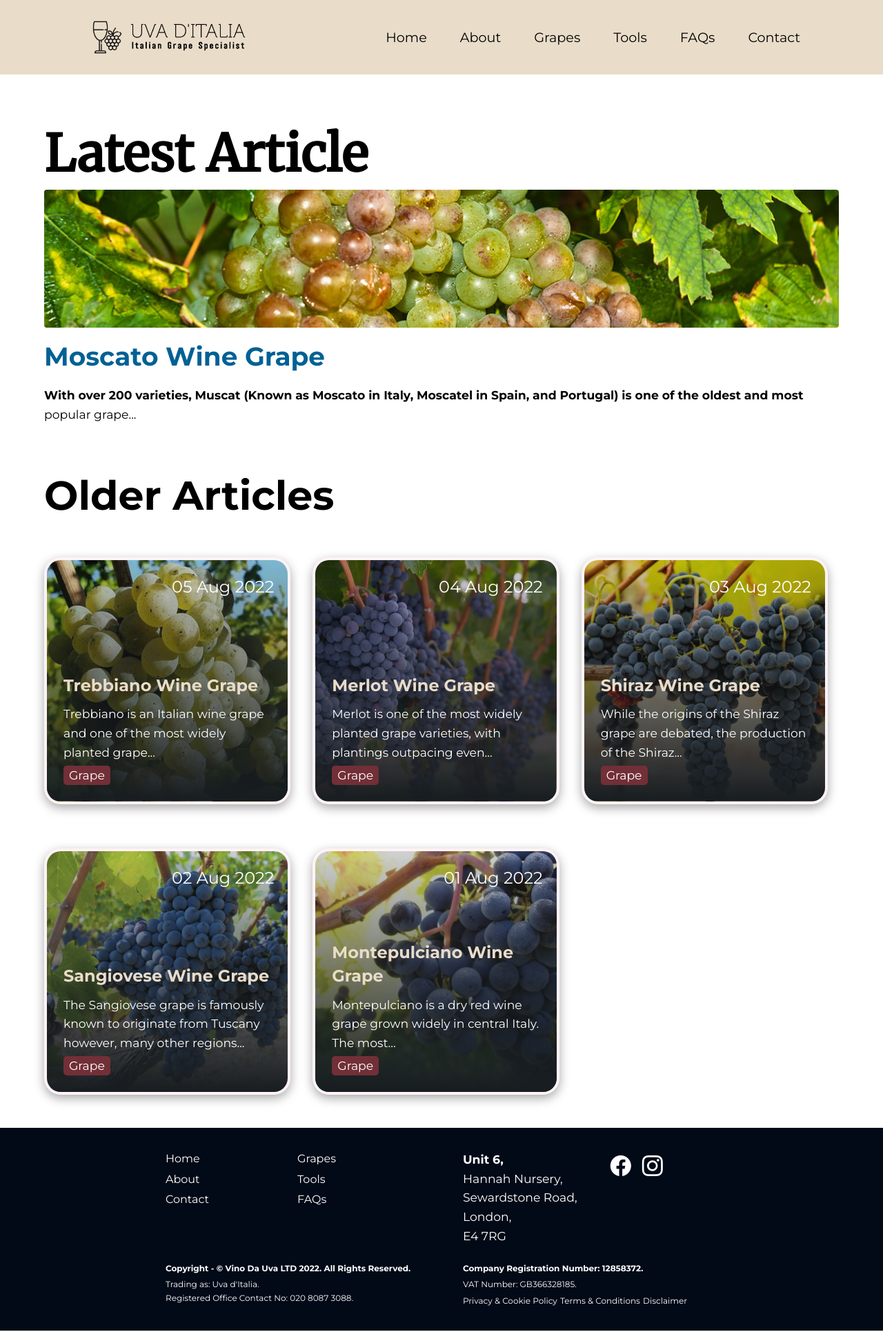
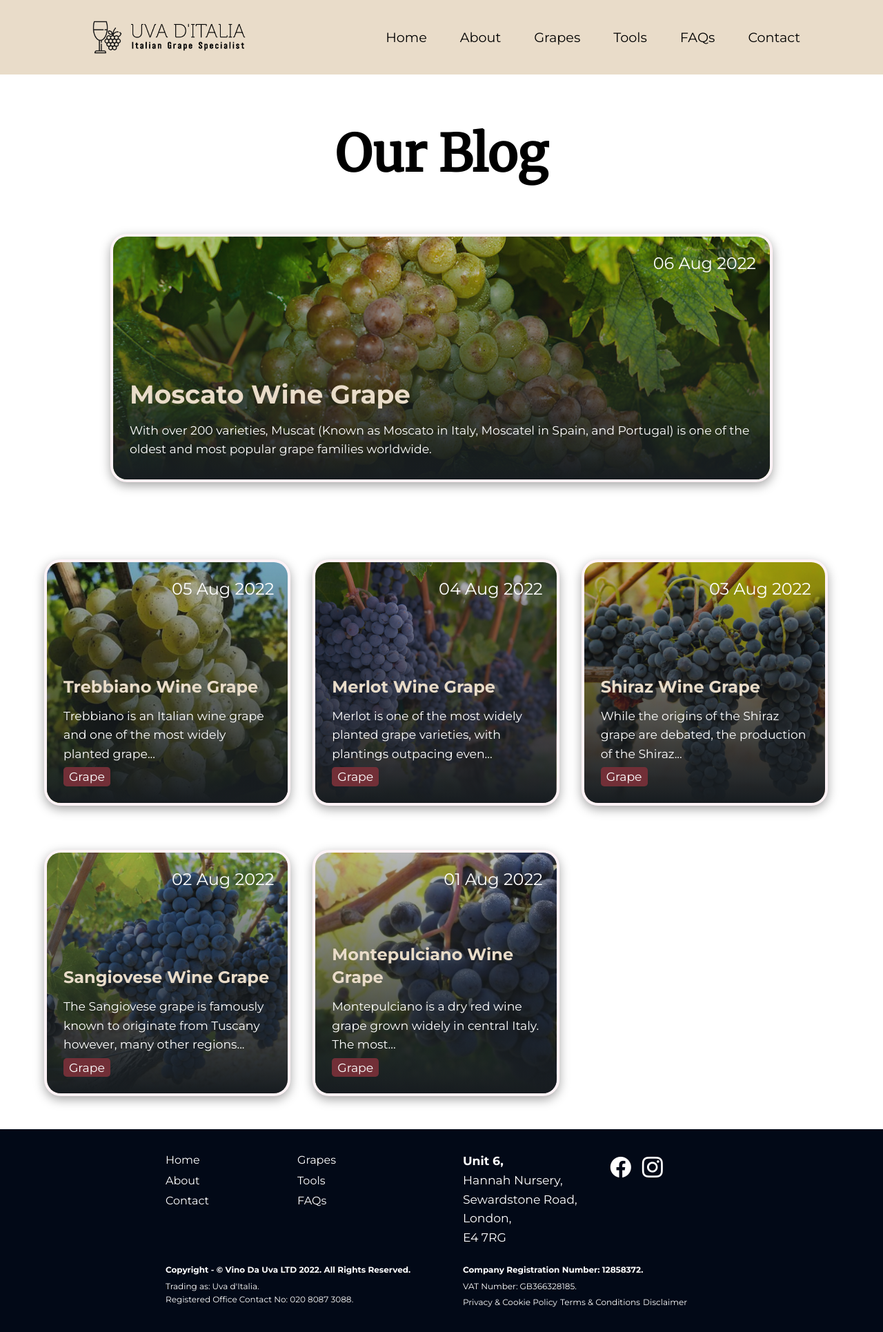
Before and after one commit to GG1982/vina-da-uva, a Jekyll site: the page built from pages/blog.html, in a window 1280 px wide. Shown: the whole page at 69% size. Built offline with Jekyll 4.4.1, drawn with Linux system fonts in a browser that asks for light colours.

Commit message:
blog layout

```diff
--- a/_sass/blog.scss
+++ b/_sass/blog.scss
@@ -1,33 +1,79 @@
 // Posts Hoempage
 
-.post__description {
+// .older-posts__body {
+    //     border-radius: var(--border-radius);
+    //     border-inline: 1px solid gainsboro;
+    //     border-block: 0;
+    //     padding: 0.5em;
+    // }
+
+    // .my-posts__img {
+        //     width: 100%;
+        //     object-fit: cover;
+        //     max-height: 200px;
+        // }
+
+
+.recent-card {
+    width: Min(100%, 40em);
+    margin-inline: auto;
+    min-height: 15em;
+    padding: 1em;
+
+    font-size: 1.5em;
+    color: #ffffff;
+    text-decoration: none;
+
+    border-radius: 1em;
+    border: rgba(255, 36, 105, 0.05) 4px solid;
+    box-shadow: rgba(0, 0, 0, 0.35) 0px 5px 15px;
+
+
+    display: flex;
+    align-items: flex-end;
+
+    overflow: hidden;
+    position: relative;
+    isolation: isolate;
+}
+
+.recent-card::after {
+    content: "";
+    inset: 0;
+    position: absolute;
+    z-index: -1;
+    background-image: linear-gradient(rgba(23, 28, 32, 0.2), rgba(23, 28, 32, 1)), var(--bg-img);
+    background-size: cover;
+    background-position: center;
+    background-repeat: no-repeat;
+    transition: 250ms ease-out;
+}
+
+@media (hover: hover) {
+    .recent-card:hover {
+        color: #fff;
+    }
+
+    .recent-card:hover::after {
+        transform: scale(1.1);
+        transition: transform 250ms ease-in;
+    }
+
+}
+
+.recent-desc {
     display: -webkit-box;
     -webkit-line-clamp: 2;
     -webkit-box-orient: vertical;
     overflow: hidden;
 }
-.older-posts__body {
-    border-radius: var(--border-radius);
-    border-inline: 1px solid gainsboro;
-    border-block: 0;
-    padding: 0.5em;
-}
-
-.my-posts__img {
-    width: 100%;
-    object-fit: cover;
-    max-height: 200px;
-}
 
 
 // Card
-
 .card {
-    // min-height: 20em;
     max-width: 20em;
     aspect-ratio: 1 / 1;
     padding: 1em;
-    /*margin: 2em;*/
 
     font-size: 1.5em;
     color: #ffffff;
@@ -51,13 +97,11 @@
     inset: 0;
     position: absolute;
     z-index: -1;
-    background-image: linear-gradient(rgba(23, 28, 32, 0.2), rgba(23, 28, 32, 1)), var(--bg-img);
+    background-image: linear-gradient(rgba(23, 28, 32, 0.3), rgba(23, 28, 32, 1)), var(--bg-img);
     background-size: cover;
     background-position: center;
     background-repeat: no-repeat;
     transition: 250ms ease-out;
-
-
 }
 
 @media (hover: hover) {
@@ -72,14 +116,14 @@
 
 }
 
-.card-title {
-    color: #e9dcc9;
-}
-
 .card-content {
     display: flex;
     flex-direction: column;
     gap: 0.35rem;
+}
+
+.card-title {
+    color: #e9dcc9;
 }
 
 .card-date {
--- a/pages/blog.html
+++ b/pages/blog.html
@@ -5,26 +5,36 @@ permalink: /blog/
 custom_css: blog
 ---
 <main class="blog-posts flex-col width-m mx-auto gap-4 padding-t-4">
+    <h1 class="mx-auto capitalize">Our Blog</h1>
     <section>
-        <h1 class="capitalize">Latest article</h1>
-        <ul class="my-posts">
+        <!-- <h2 class="capitalize">Latest article</h2> -->
+        <ul class="recent-post">
             {% for post in site.posts limit: 1 %}
-            <li class="flex-col gap-1">
+            <a class="recent-card" href="{{ post.url }}" style="--bg-img: url({{ site.baseurl }}/{{ post.image }})">
+                <div class="card-content">
+                    <h3 class="card-title font-2">{{ post.title }}</h3>
+                    <p class="recent-desc">{{ post.excerpt | truncatewords: 30 }}</p>
+                    <div class="card-date">{{ post.date | date_to_string }}</div>
+                </div>
+            </a>
+            {% endfor %}
+
+
+            <!-- <li class="flex-col gap-1">
                 <a href="{{ post.url }}">
-                    <img class="my-posts__img" src="{{ post.image }}" alt="">
+                    <img class="recent-post__img" src="{{ post.image }}" alt="">
                 </a>
-                <a href="{{ post.url }}" class="my-posts__title width-fit"><h3 class="font-2">{{ post.title }}</h3></a>
+                <a href="{{ post.url }}" class="recent-post__title width-fit"><h3 class="font-2">{{ post.title }}</h3></a>
                 <p class="post__description">
                     {{ post.excerpt | strip_html | strip_newlines | truncatewords: 24 }}
                 </p>
-            </li>
-            {% endfor %}
+            </li> -->
         </ul>
     </section>
 
 
     <section class="">
-        <h2 class="capitalize">Older Articles</h2>
+        <!-- <h2 class="capitalize">Older Articles</h2> -->
 
         <section class="cards-container mx-auto padding-block-3">
             <ul role="list" class="grid-auto-fit grid-items-center mx-auto width-m row-gap-4 col-gap-2">
```
